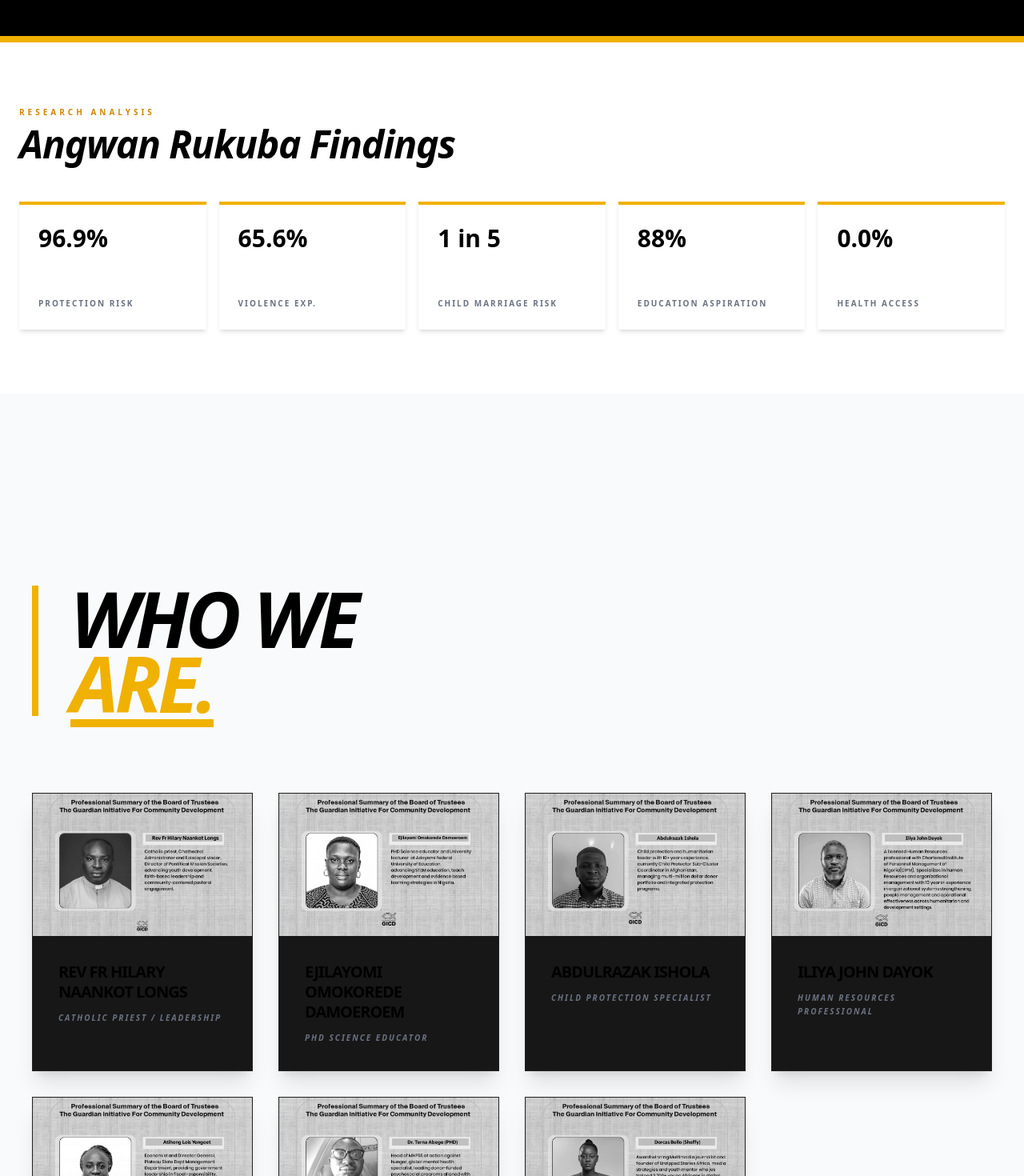
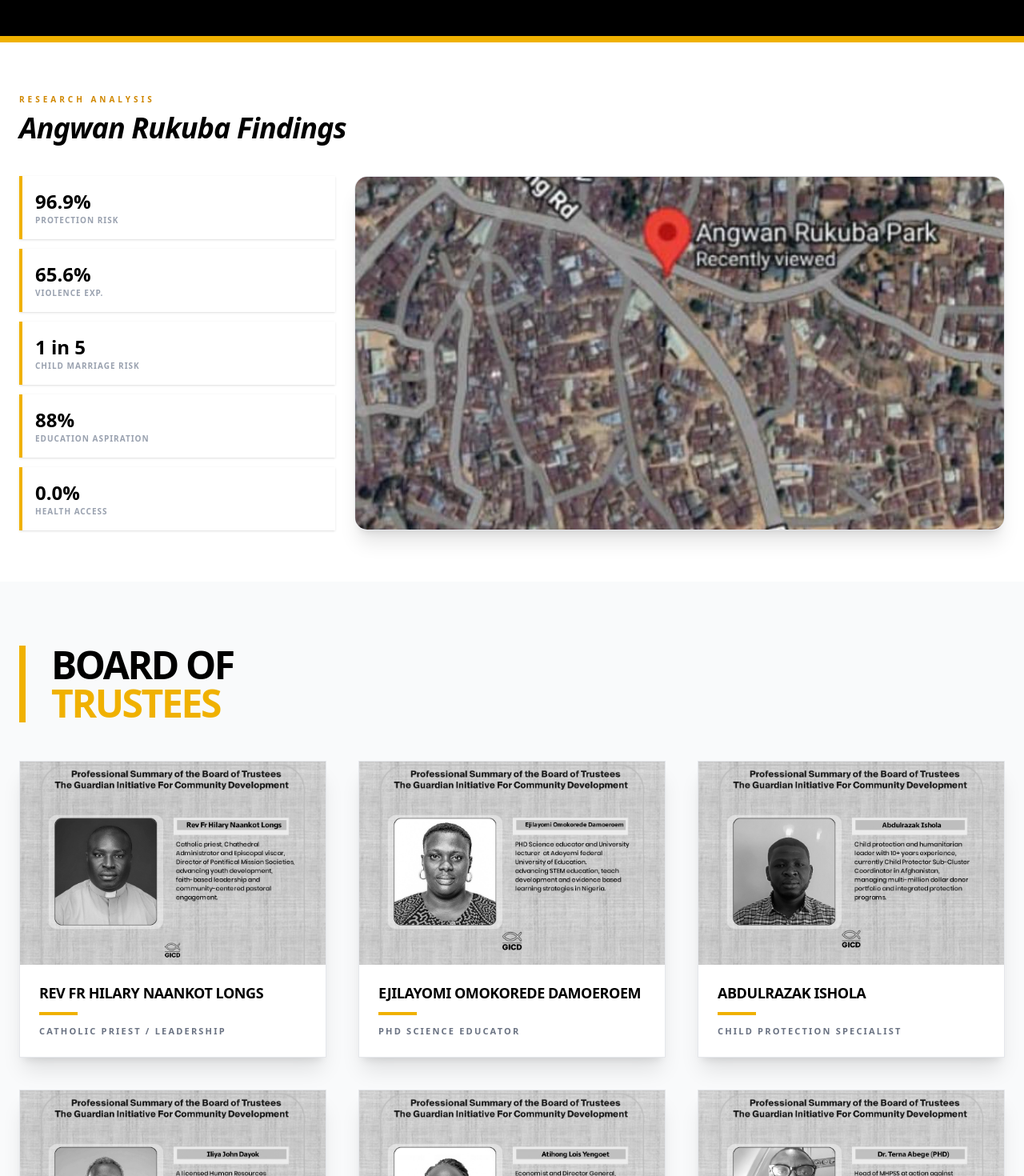
Before and after one commit to samueltrex/ngo_project, a Next.js app: page / in a window 1280 px wide. Shown: the part 360-1830 px from the top of the page at 80% size. Built offline with nearby package versions, Linux system fonts and the light colour scheme.

Commit message:
added contact portal

```diff
--- a/app/page.tsx
+++ b/app/page.tsx
@@ -76,55 +76,73 @@ const stats = [
       </section>
 
       {/* 2. RESEARCH DATA - HORIZONTAL CARDS (NO MAP) */}
-      <section className="relative z-20 py-20 px-6 bg-white">
+      <section className="relative z-20 py-16 px-6 bg-white">
         <div className="max-w-7xl mx-auto">
-          <div className="mb-12 text-center md:text-left">
+          <div className="mb-10">
             <h2 className="text-[10px] font-black uppercase tracking-[0.4em] text-yellow-600 mb-2">Research Analysis</h2>
-            <h3 className="text-5xl font-black italic tracking-tight text-black">Angwan Rukuba Findings</h3>
+            <h3 className="text-4xl font-black italic tracking-tight text-black">Angwan Rukuba Findings</h3>
           </div>
 
-          <div className="grid grid-cols-1 sm:grid-cols-2 md:grid-cols-3 lg:grid-cols-5 gap-4">
+          <div className="grid grid-cols-1 lg:grid-cols-12 gap-6 items-stretch">
+            <div className="lg:col-span-4 flex flex-col gap-3">
               {stats.map((stat, i) => (
                 <button
                   key={i}
                   type="button"
                   onClick={() => setSelectedImg(stat.img)}
-                className="w-full text-left bg-white p-6 shadow-md border-t-4 border-yellow-500 hover:bg-yellow-50 hover:-translate-y-2 transition-all duration-300 flex flex-col justify-between min-h-[160px] group"
+                  className="w-full text-left bg-white p-4 shadow-sm border-l-4 border-yellow-500 hover:bg-yellow-50 transition-all flex flex-col justify-center group"
                 >
-                <h4 className="text-3xl font-black text-black group-hover:text-yellow-600 transition-colors">{stat.val}</h4>
-                <p className="text-[10px] font-bold uppercase tracking-[0.2em] text-gray-500 mt-4 leading-relaxed">{stat.label}</p>
+                  <h4 className="text-2xl font-black text-black group-hover:text-yellow-600">{stat.val}</h4>
+                  <p className="text-[10px] font-bold uppercase tracking-widest text-gray-400">{stat.label}</p>
                 </button>
               ))}
+            </div>
+
+            <div className="lg:col-span-8 relative min-h-[400px]">
+              <div
+                className="absolute inset-0 rounded-2xl overflow-hidden shadow-xl border border-gray-200 cursor-zoom-in group"
+                onClick={() => setSelectedImg("/ss.jpg")}
+              >
+                <div className="absolute inset-0 bg-black/0 group-hover:bg-black/10 transition-colors z-10 flex items-center justify-center">
+                   <span className="bg-black text-white px-4 py-2 rounded-full opacity-0 group-hover:opacity-100 transition-opacity text-[10px] font-bold uppercase tracking-widest">View Map Data</span>
+                </div>
+                <img src="/ss.jpg" alt="Research Map" className="w-full h-full object-cover" />
+              </div>
+            </div>
           </div>
         </div>
       </section>
       {/* --- SECTION 1: WHO WE ARE (Responsive Layout) --- */}
-      <section id="who" className="pt-48 md:pt-60 pb-24 md:pb-32 px-4 md:px-10 bg-gray-50 text-black">
-        <div className="max-w-[1800px] mx-auto">
-
-          <div className="mb-16 md:mb-24 border-l-8 border-yellow-500 pl-6 md:pl-10">
-            <h2 className="text-5xl md:text-8xl font-black tracking-tighter leading-[0.85] uppercase italic">
-              Who We <br /> <span className="text-yellow-500 underline decoration-[6px] md:decoration-[10px] underline-offset-[8px]">Are.</span>
-            </h2>
+      {/* 3. BOARD OF TRUSTEES - 3 PER ROW VERSION */}
+      <section className="relative z-20 bg-gray-50 py-20 px-6">
+        <div className="max-w-7xl mx-auto">
+          <div className="mb-12 border-l-8 border-yellow-500 pl-8">
+             <h2 className="text-5xl font-black uppercase tracking-tighter">Board of <br/> <span className="text-yellow-500">Trustees</span></h2>
           </div>
 
-          {/* BOARD GRID - Auto-responsive columns */}
-          <div className="grid grid-cols-1 sm:grid-cols-2 lg:grid-cols-3 xl:grid-cols-4 gap-6 md:gap-8">
-            {trustees.map((t, i) => (
-              <div key={i} className="group bg-neutral-900 border border-white/5 hover:border-yellow-500 transition-all duration-500 shadow-xl overflow-hidden">
-                <div className="overflow-hidden grayscale group-hover:grayscale-0 transition-all duration-700 aspect-[2048/1336] w-full">
+          {/* grid-cols-3 forces 3 per row on desktop */}
+          <div className="grid grid-cols-1 md:grid-cols-2 lg:grid-cols-3 gap-10">
+            {trustees.map((person, i) => (
+              <div key={i} className="group relative bg-white overflow-hidden shadow-xl hover:shadow-2xl transition-all duration-500 border border-gray-200">
+
+                {/* Fixed Aspect Ratio for 2048x1336 images */}
+                <div className="relative aspect-[3/2] overflow-hidden bg-gray-200">
                   <img
-                    src={t.img}
-                    alt={t.name}
-                    className="w-full h-full object-cover transform group-hover:scale-105 transition-transform duration-1000"
+                    src={person.img}
+                    alt={person.name}
+                    className="w-full h-full object-cover grayscale group-hover:grayscale-0 transition-all duration-700 scale-100 group-hover:scale-105"
                   />
+                  {/* Decorative overlay */}
+                  <div className="absolute inset-0 bg-gradient-to-t from-black/60 to-transparent opacity-0 group-hover:opacity-100 transition-opacity duration-500" />
                 </div>
-                <div className="p-6 md:p-8">
-                  <h4 className="text-lg md:text-xl font-black uppercase tracking-tighter mb-2 md:mb-3 leading-tight group-hover:text-yellow-500 transition-colors">
-                    {t.name}
+
+                <div className="p-6 bg-white relative">
+                  <h4 className="text-lg font-black uppercase leading-tight tracking-tight group-hover:text-yellow-600 transition-colors">
+                    {person.name}
                   </h4>
-                  <p className="text-[9px] md:text-[10px] text-gray-500 font-black uppercase tracking-[0.2em] leading-relaxed italic">
-                    {t.role}
+                  <div className="w-12 h-1 bg-yellow-500 my-3 group-hover:w-24 transition-all duration-500" />
+                  <p className="text-[11px] text-gray-500 font-bold uppercase tracking-[0.2em]">
+                    {person.role}
                   </p>
                 </div>
               </div>
@@ -132,7 +150,6 @@ const stats = [
           </div>
         </div>
       </section>
-
 {/* --- SECTION 2: UPDATES (Compact & Professional) --- */}
       <section id="updates" className="py-20 md:py-28 px-4 md:px-10 bg-white border-b border-gray-100">
         <div className="max-w-[1400px] mx-auto">
```
Lines whose indentation alone changed are shown as unchanged.
